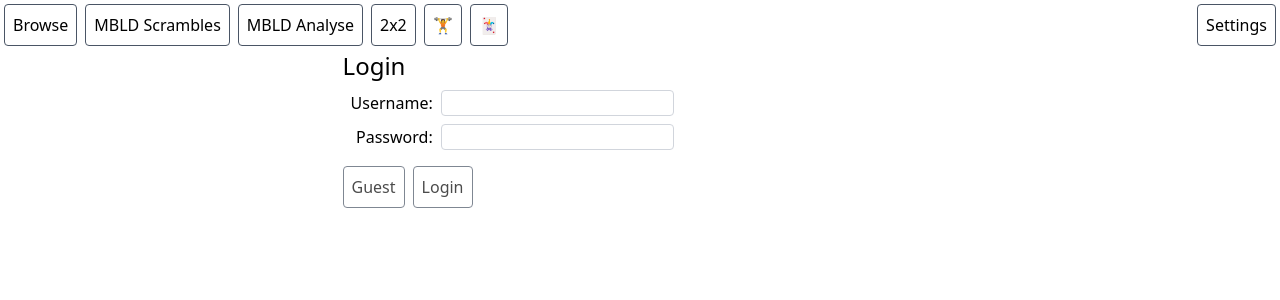
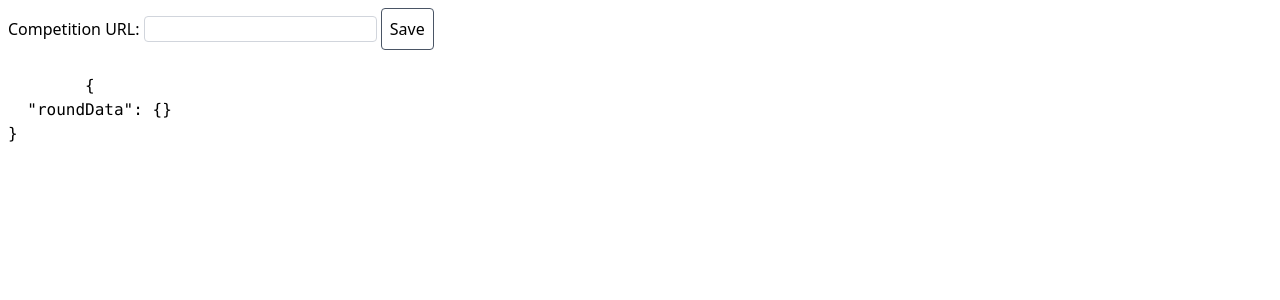
Before and after one commit to nick-ng/bld, a SvelteKit app: page /sum-of-ranks in a window 1280 px wide. Shown: the top 300 px of the page. Built offline with nearby package versions, Linux system fonts and the light colour scheme; no server answers.

Commit message:
wip: add parsers for wca endpoints

```diff
--- a/src/routes/+layout.svelte
+++ b/src/routes/+layout.svelte
@@ -10,8 +10,15 @@
 		children?: Snippet;
 	}
 
-	const noNavRoutes = ["big-scramble", "clock", "52"];
-	const noLoginRoutes = ["/big-scramble", "/clock", "/mbld/scramble", "/mbld/analyse", "/52"];
+	const noNavRoutes = ["big-scramble", "clock", "52", "sum-of-ranks"];
+	const noLoginRoutes = [
+		"/big-scramble",
+		"/clock",
+		"/mbld/scramble",
+		"/mbld/analyse",
+		"/52",
+		"/sum-of-ranks",
+	];
 
 	let { children }: Props = $props();
 	let showNav = $derived(noNavRoutes.every((a) => page.route.id !== `/${a}`));
--- a/src/routes/sum-of-ranks/+page.svelte
+++ b/src/routes/sum-of-ranks/+page.svelte
@@ -2,13 +2,15 @@
 	import { goto } from "$app/navigation";
 	import { page } from "$app/state";
 	import { SvelteURLSearchParams } from "svelte/reactivity";
-	import { fetchRegistrations } from "./wca";
+	import { fetchRegistrations, fetchRound } from "./wca";
 
+	// @todo(nick-ng): just save the competition id (e.g. DuallinginMilford2026) so the url is shorter
 	let tempUrl = $derived(page.url.searchParams.get("url") || "");
 	let registrations = $derived(fetchRegistrations(page.url.searchParams.get("url")));
+	let roundData = $derived(fetchRound(page.url.searchParams.get("url"), "333-r1"));
 </script>
 
-<div>
+<div class="m-2">
 	<form
 		onsubmit={(formEvent) => {
 			formEvent.preventDefault();
@@ -24,12 +26,13 @@
 		</label>
 		<button class="inline-block">Save</button>
 	</form>
-	{#await Promise.all([registrations])}
+	{#await Promise.all([registrations, roundData])}
 		<div>Loading...</div>
 	{:then results}
 		{@const registrations = results[0]}
+		{@const roundData = results[1]}
 		<pre>
-		{JSON.stringify({ url: page.url.searchParams.get("url"), registrations }, null, 2)}
+		{JSON.stringify({ roundData }, null, 2)}
 		</pre>
 	{:catch error}
 		<div>{error.toString()}</div>
--- /dev/null
+++ b/src/routes/sum-of-ranks/ranking-table.svelte
@@ -0,0 +1,4 @@
+<script lang="ts">
+	import z from "zod";
+	import { registrationSchema } from "./schema";
+</script>
--- /dev/null
+++ b/src/routes/sum-of-ranks/schema.ts
@@ -0,0 +1,81 @@
+import z from "zod";
+
+export const registrationSchema = z.object({
+	id: z.number(),
+	user: z.object({
+		id: z.number(),
+		wca_id: z.string().nullable(),
+		name: z.string(),
+		gender: z.string(),
+		country_iso2: z.string(),
+		country: z.object({
+			id: z.string(),
+			name: z.string(),
+			continent_id: z.string(),
+			iso2: z.string(),
+		}),
+		class: z.string(),
+	}),
+	user_id: z.number(),
+	registrant_id: z.number(),
+	competing: z.object({
+		event_ids: z.array(z.string()),
+		comments: z.string().nullable(),
+	}),
+});
+
+export type Registration = z.infer<typeof registrationSchema>;
+
+export const roundCompetitorSchema = z.object({
+	id: z.number(),
+	user_id: z.number(),
+	registrant_id: z.number(),
+	name: z.string(),
+	country_iso2: z.string(),
+	wca_id: z.string().nullable().optional(),
+});
+
+export const roundResultSchema = z.object({
+	global_pos: z.number(),
+	local_pos: z.number(),
+	registration_id: z.number(),
+	best: z.number(),
+	average: z.number(),
+	single_record_tag: z.string().nullable(),
+	average_record_tag: z.string().nullable(),
+	advancing: z.boolean(),
+	last_attempt_entered_at: z.string(),
+	advancing_questionable: z.boolean(),
+	event_id: z.string(),
+	attempts: z.array(
+		z.object({
+			attempt_number: z.number(),
+			value: z.number(),
+		})
+	),
+});
+
+export const roundSchema = z.object({
+	id: z.string(),
+	format: z.string(),
+	timeLimit: z.object({
+		centiseconds: z.number(),
+		cumulativeRoundIds: z.array(z.string()),
+	}),
+	scrambleSetCount: z.number(),
+	linkedRounds: z.array(z.string()),
+	participationRuleset: z.object({
+		participationSource: z.object({
+			type: z.string(),
+		}),
+		reservedPlaces: z.number().nullable(),
+	}),
+	round_id: z.number(),
+	competitors: z.array(roundCompetitorSchema),
+
+	results: z.array(roundResultSchema),
+
+	state_hash: z.string(),
+	linked_round_ids: z.array(z.string()),
+	completed_competitors: z.number(),
+});
--- a/src/routes/sum-of-ranks/wca.ts
+++ b/src/routes/sum-of-ranks/wca.ts
@@ -1,3 +1,8 @@
+import type { Registration } from "./schema";
+
+import z from "zod";
+import { registrationSchema, roundSchema } from "./schema";
+
 function getApiUrl(baseUrl: string) {
 	return baseUrl.replace("worldcubeassociation.org/", "worldcubeassociation.org/api/v1/");
 }
@@ -10,7 +15,30 @@ export async function fetchRegistrations(baseUrl: string | null) {
 
 	const res = await fetch(endpointUrl);
 	if (res.ok && res.headers.get("Content-Type")?.toLowerCase().includes("application/json")) {
-		const temp = await res.json();
+		const unknown = await res.json();
+		const temp = z.array(registrationSchema).parse(unknown);
+		return temp.reduce<{ [id: number]: Registration }>((prev, curr) => {
+			prev[curr.id] = curr;
+
+			return prev;
+		}, {});
+	}
+
+	return {};
+}
+
+// @todo(nick-ng): /live/ routes only available for integrated live results.
+// @todo(nick-ng): need to use WCA Live's GraphQL endpoint to fetch results.
+export async function fetchRound(baseUrl: string | null, roundId: string) {
+	if (typeof baseUrl !== "string") {
+		return {};
+	}
+	const endpointUrl = `${getApiUrl(baseUrl)}/live/rounds/${roundId}`;
+
+	const res = await fetch(endpointUrl);
+	if (res.ok && res.headers.get("Content-Type")?.toLowerCase().includes("application/json")) {
+		const unknown = await res.json();
+		const temp = roundSchema.parse(unknown);
 		return temp;
 	}
 
```
Also changed, not shown: 1 other file (tests, documents, lock files or other folders).
